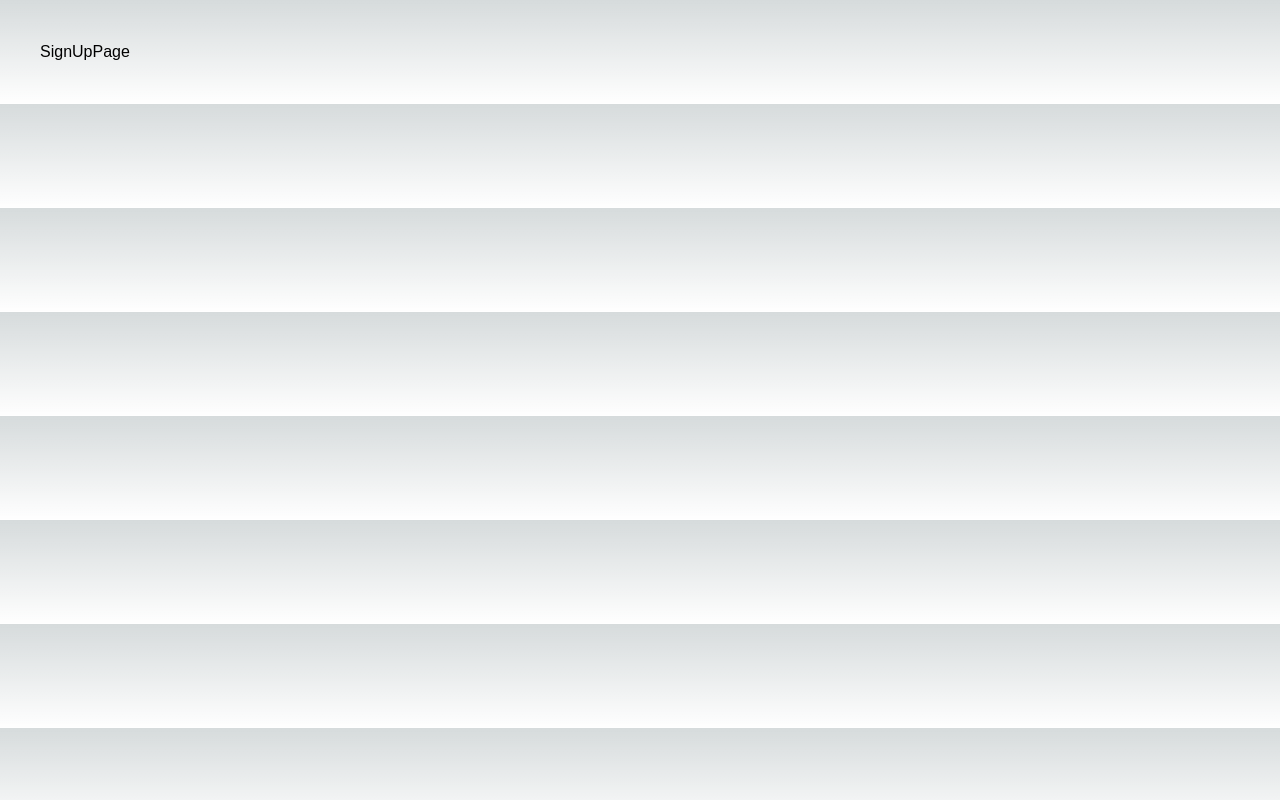
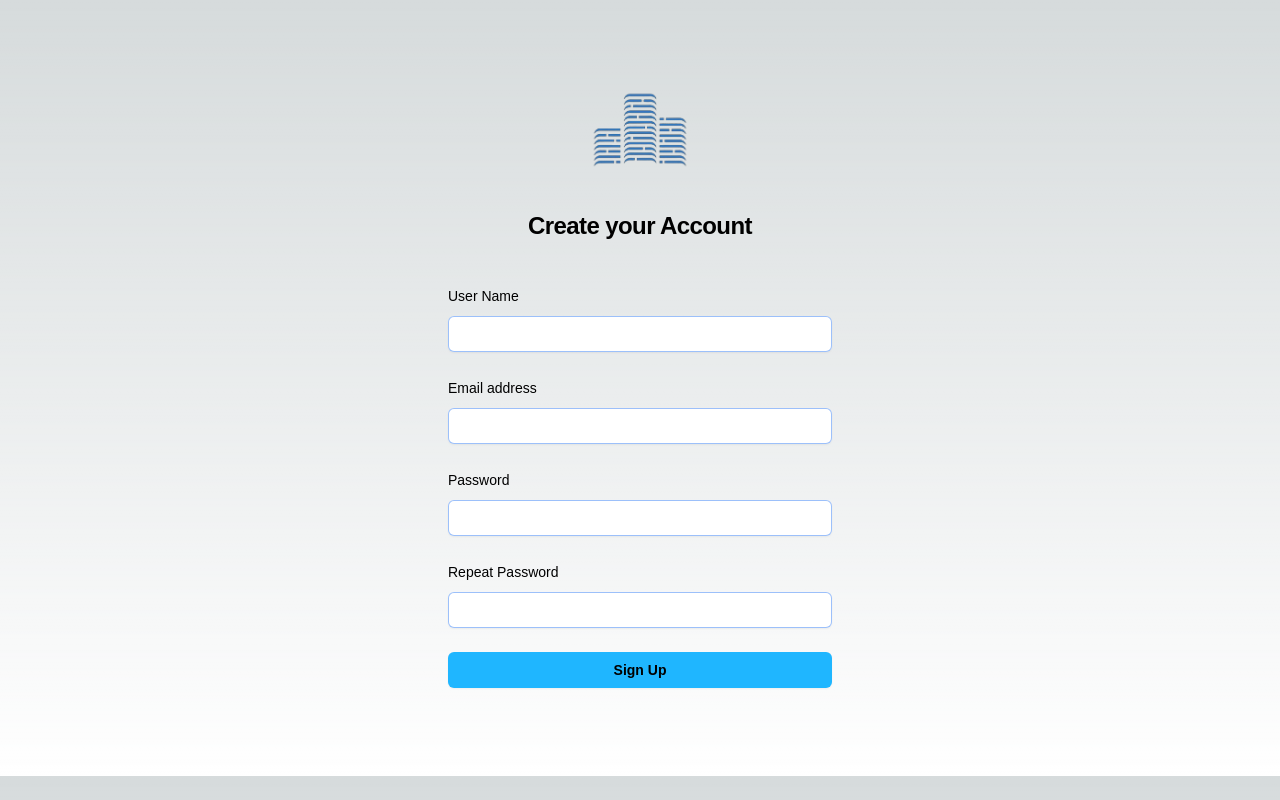
Before and after one commit to omololevy/reale-state-app, a Next.js app: page /signup in a window 1280 px wide. Built offline with nearby package versions, Linux system fonts and the light colour scheme.

Commit message:
update signin and signup pages,clean codes

```diff
--- a/app/(auth)/signin/page.tsx
+++ b/app/(auth)/signin/page.tsx
@@ -5,11 +5,6 @@
 const SignInPage = () => {
   function handleLogin(e: React.FormEvent<HTMLButtonElement>): void {
     e.preventDefault();
-    fetch("/api/hello")
-      .then((res) => res)
-      .then((res) => {
-        console.log("response", res.text);
-      });
   }
   return (
     <>
@@ -40,7 +35,7 @@
                   type="email"
                   autoComplete="email"
                   required
-                  className="pl-3 block w-full rounded-md border-0 py-1.5 text-gray-900 shadow-sm ring-1 ring-inset ring-gray-300 placeholder:text-gray-400 focus:ring-2 focus:ring-inset focus:ring-indigo-600 sm:text-sm sm:leading-6"
+                  className="text-gray-dark pl-3 block w-full rounded-md border-0 py-1.5 text-gray-900 shadow-sm ring-1 ring-inset ring-gray-300 placeholder:text-gray-400 focus:ring-2 focus:ring-inset focus:ring-indigo-600 sm:text-sm sm:leading-6"
                 />
               </div>
             </div>
@@ -67,7 +62,7 @@
                   type="password"
                   autoComplete="current-password"
                   required
-                  className="pl-3 block w-full rounded-md border-0 py-1.5 text-gray-900 shadow-sm ring-1 ring-inset ring-gray-300 placeholder:text-gray-400 focus:ring-2 focus:ring-inset focus:ring-indigo-600 sm:text-sm sm:leading-6"
+                  className="text-gray-dark pl-3 block w-full rounded-md border-0 py-1.5 text-gray-900 shadow-sm ring-1 ring-inset ring-gray-300 placeholder:text-gray-400 focus:ring-2 focus:ring-inset focus:ring-indigo-600 sm:text-sm sm:leading-6"
                 />
               </div>
             </div>
@@ -76,7 +71,7 @@
               <button
                 type="submit"
                 onClick={handleLogin}
-                className="flex w-full justify-center rounded-md bg-indigo-600 px-3 py-1.5 text-sm font-semibold leading-6 text-white shadow-sm hover:bg-indigo-500 focus-visible:outline focus-visible:outline-2 focus-visible:outline-offset-2 focus-visible:outline-indigo-600">
+                className="bg-blue flex w-full justify-center rounded-md bg-indigo-600 px-3 py-1.5 text-sm font-semibold leading-6 text-white shadow-sm hover:bg-indigo-500 focus-visible:outline focus-visible:outline-2 focus-visible:outline-offset-2 focus-visible:outline-indigo-600">
                 Sign in
               </button>
             </div>
--- a/app/(auth)/signup/page.tsx
+++ b/app/(auth)/signup/page.tsx
@@ -1,4 +1,112 @@
+"use client";
+import Image from "next/image";
+import logo from "../../../assets/images/app-logo.png";
+
 const SignUpPage = () => {
-  return <div>SignUpPage</div>;
+  function handleLogin(e: React.FormEvent<HTMLButtonElement>): void {
+    e.preventDefault();
+  }
+  return (
+    <>
+      <div className="flex min-h-full flex-1 flex-col justify-center px-6 py-12 lg:px-8">
+        <div className="sm:mx-auto sm:w-full sm:max-w-sm">
+          <Image
+            className="mx-auto h-20 w-auto"
+            src={logo}
+            alt="Your Company"
+          />
+          <h2 className="mt-10 text-center text-2xl font-bold leading-9 tracking-tight text-gray-900">
+            Create your Account
+          </h2>
+        </div>
+
+        <div className="mt-10 sm:mx-auto sm:w-full sm:max-w-sm">
+          <form className="space-y-6" action="#" method="POST">
+            <div>
+              <div className="flex items-center justify-between">
+                <label
+                  htmlFor="password"
+                  className="block text-sm font-medium leading-6 text-gray-900">
+                  User Name
+                </label>
+              </div>
+              <div className="mt-2">
+                <input
+                  id="username"
+                  name="username"
+                  type="text"
+                  required
+                  className="text-gray-dark pl-3 block w-full rounded-md border-0 py-1.5 text-gray-900 shadow-sm ring-1 ring-inset ring-gray-300 placeholder:text-gray-400 focus:ring-2 focus:ring-inset focus:ring-indigo-600 sm:text-sm sm:leading-6"
+                />
+              </div>
+            </div>
+            <div>
+              <label
+                htmlFor="email"
+                className="block text-sm font-medium leading-6 text-gray-900">
+                Email address
+              </label>
+              <div className="mt-2">
+                <input
+                  id="email"
+                  name="email"
+                  type="email"
+                  autoComplete="email"
+                  required
+                  className="pl-3 text-gray-dark block w-full rounded-md border-0 py-1.5 text-gray-900 shadow-sm ring-1 ring-inset ring-gray-300 placeholder:text-gray-400 focus:ring-2 focus:ring-inset focus:ring-indigo-600 sm:text-sm sm:leading-6"
+                />
+              </div>
+            </div>
+            <div>
+              <div className="flex items-center justify-between">
+                <label
+                  htmlFor="password"
+                  className="block text-sm font-medium leading-6 text-gray-900">
+                  Password
+                </label>
+              </div>
+              <div className="mt-2">
+                <input
+                  id="password"
+                  name="password"
+                  type="password"
+                  autoComplete="current-password"
+                  required
+                  className="text-gray-dark pl-3 block w-full rounded-md border-0 py-1.5 text-gray-900 shadow-sm ring-1 ring-inset ring-gray-300 placeholder:text-gray-400 focus:ring-2 focus:ring-inset focus:ring-indigo-600 sm:text-sm sm:leading-6"
+                />
+              </div>
+            </div>
+            <div>
+              <div className="flex items-center justify-between">
+                <label
+                  htmlFor="password"
+                  className="block text-sm font-medium leading-6 text-gray-900">
+                  Repeat Password
+                </label>
+              </div>
+              <div className="mt-2">
+                <input
+                  id="repeat_password"
+                  name="repeat_password"
+                  type="password"
+                  autoComplete="current-password"
+                  required
+                  className="text-gray-dark pl-3 block w-full rounded-md border-0 py-1.5 text-gray-900 shadow-sm ring-1 ring-inset ring-gray-300 placeholder:text-gray-400 focus:ring-2 focus:ring-inset focus:ring-indigo-600 sm:text-sm sm:leading-6"
+                />
+              </div>
+            </div>
+            <div>
+              <button
+                type="submit"
+                onClick={handleLogin}
+                className="bg-blue flex w-full justify-center rounded-md bg-indigo-600 px-3 py-1.5 text-sm font-semibold leading-6 text-white shadow-sm hover:bg-indigo-500 focus-visible:outline focus-visible:outline-2 focus-visible:outline-offset-2 focus-visible:outline-indigo-600">
+                Sign Up
+              </button>
+            </div>
+          </form>
+        </div>
+      </div>
+    </>
+  );
 };
 export default SignUpPage;
--- a/components/Header.tsx
+++ b/components/Header.tsx
@@ -19,49 +19,8 @@
 import RouteNavigationButtons from "./RouteNavigationButton";
 import Link from "next/link";
 
-const products = [
-  // {
-  //   name: "Analytics",
-  //   description: "Get a better understanding of your traffic",
-  //   href: "#",
-  //   icon: ChartPieIcon,
-  // },
-  // {
-  //   name: "Engagement",
-  //   description: "Speak directly to your customers",
-  //   href: "#",
-  //   icon: CursorArrowRaysIcon,
-  // },
-  // {
-  //   name: "Security",
-  //   description: "Your customers’ data will be safe and secure",
-  //   href: "#",
-  //   icon: FingerPrintIcon,
-  // },
-  // {
-  //   name: "Integrations",
-  //   description: "Connect with third-party tools",
-  //   href: "#",
-  //   icon: SquaresPlusIcon,
-  // },
-  // {
-  //   name: "Automations",
-  //   description: "Build strategic funnels that will convert",
-  //   href: "#",
-  //   icon: ArrowPathIcon,
-  // },
-];
-const callsToAction = [
-  { name: "Watch demo", href: "#", icon: PlayCircleIcon },
-  { name: "Contact sales", href: "#", icon: PhoneIcon },
-];
+export default function Example() {
 
-function classNames(...classes: string[]) {
-  return classes.filter(Boolean).join(" ");
-}
-
-export default function Example() {
-  const [mobileMenuOpen, setMobileMenuOpen] = useState(false);
 
   return (
     <header className="bg-white">
@@ -74,7 +33,7 @@
           <button
             type="button"
             className="-m-2.5 inline-flex items-center justify-center rounded-md p-2.5 text-gray-700"
-            onClick={() => setMobileMenuOpen(true)}>
+            >
             <span className="sr-only">Open main menu</span>
             <Bars3Icon className="h-6 w-6" aria-hidden="true" />
           </button>
--- a/components/UserMenu.tsx
+++ b/components/UserMenu.tsx
@@ -1,11 +1,8 @@
-import { Fragment, useState } from "react";
 import { Menu, Transition } from "@headlessui/react";
 
 function UserMenu() {
-  const [isOpen, setIsOpen] = useState(false);
-
   return (
-    <Menu as="div" className="relative inline-block text-left">
+    <Menu as="div" className=" relative inline-block text-left">
       {({ open }) => (
         <>
           <div>
```
